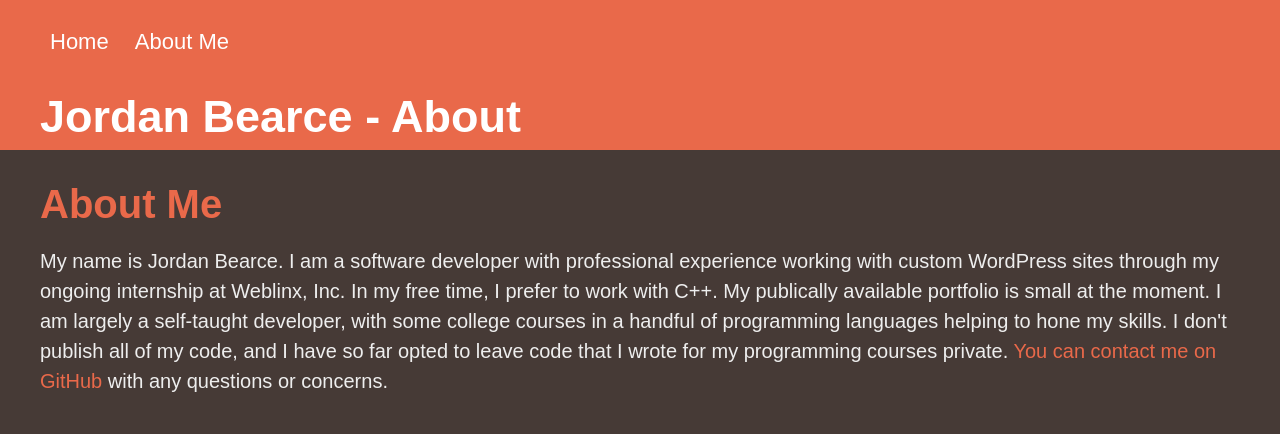
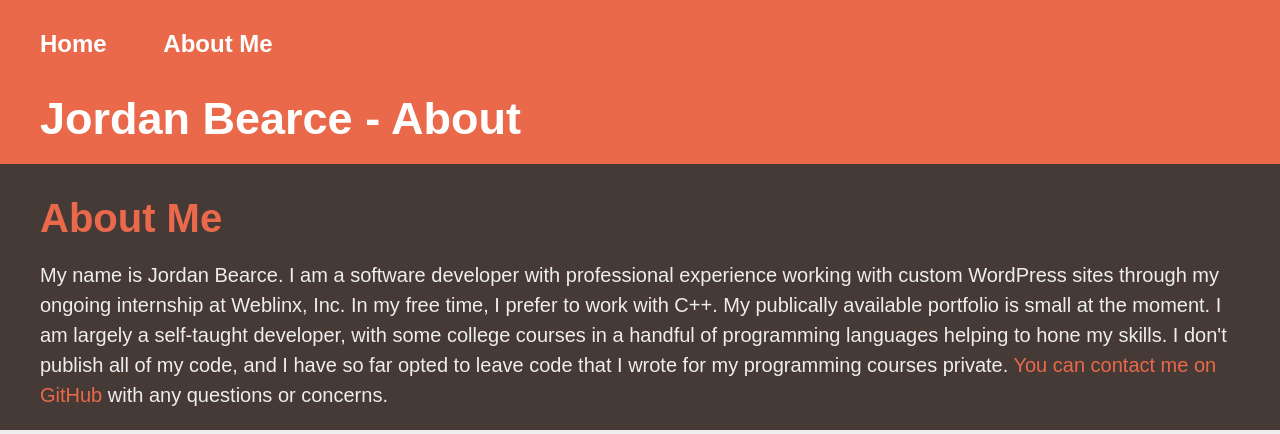
Before and after one commit to jbearce/portfolio, a plain HTML site: page about.html in a window 1280 px wide. Shown: the top 434 px of the page. Drawn offline with Linux system fonts and the light colour scheme.

Commit message:
ADA and optimizations

```diff
--- a/about.html
+++ b/about.html
@@ -1,7 +1,9 @@
-<html>
+<!DOCTYPE html>
+<html lang="en">
 <head>
 <title>Jordan Bearce - My Projects</title>
 <meta name="description" content="This is a minimalist website that showcases programming projects by Jordan Bearce" />
+<meta name="viewport" content="width=device-width, initial-scale=1">
 <link href="assets/styles/styles.css" rel="stylesheet" />
 </head>
 <body class="body__site">
@@ -9,8 +11,8 @@
     <div class="container">
         <nav class="nav nav__site">
             <ul>
-                <li><a href="index.html">Home</a></li>
-                <li><a href="about.html">About Me</a></li>
+                <li><a href="index.html" aria-label="View my portfolio">Home</a></li>
+                <li><a href="about.html" aria-label="Learn about me">About Me</a></li>
             </ul>
         </nav>
         <h1 class="h1">Jordan Bearce - About</h1>
@@ -26,7 +28,7 @@
 </main>
 <footer class="footer footer__site">
     <ul class="nav__footer">
-        <li><a href="https://github.com/jbearce/" target="_blank"><img src="assets/media/github.png" /></a></li>
+        <li><a href="https://github.com/jbearce/" target="_blank" aria-label="View my projects on GitHub" rel="noreferrer"><img alt="View my GitHub" src="assets/media/github.png" /></a></li>
     </ul>
 </footer>
 </body>
--- a/assets/styles/styles.css
+++ b/assets/styles/styles.css
@@ -5,6 +5,7 @@
     padding: 0;
     width: 100%;
     color: #EEEEEE;
+    font-size: 16px;
 }
 
 .body__site a {
@@ -19,9 +20,9 @@
 
 .header__site {
     font-family: sans-serif;
-    height: 150px;
     width: 100%;
     background: #e9694a;
+    padding-bottom: 20px;
 }
 
 .header__site .nav__site {
@@ -32,8 +33,9 @@
     list-style: none;
     height: 40px;
     line-height: 40px;
-    font-size: 22px;
+    font-size: 24px;
     padding-left: 0;
+    text-align: center;
 }
 
 .nav__site li {
@@ -41,8 +43,12 @@
 }
 
 .nav__site li a {
-    padding: 5px 10px;
+    padding: 15px 25px;
     transition: 0.15s;
+}
+
+.nav__site li:first-of-type a {
+    padding-left: 0;
 }
 
 .nav__site li a:hover {
@@ -51,13 +57,16 @@
 
 .header__site .h1 {
     font-family: sans-serif;
-    height: 50px;
     line-height: 50px;
 }
 
 .header__site .h1,
 .header__site a {
     color: #FFFFFF;
+}
+
+.header__site a {
+    font-weight: 700;
 }
 
 .main__site {
@@ -144,4 +153,8 @@
         display: table;
         width: 100%;
     }
+
+    .header__site ul {
+        text-align: left;
+    }
 }
```
Also changed, not shown: index.html (+12 -10 lines).
